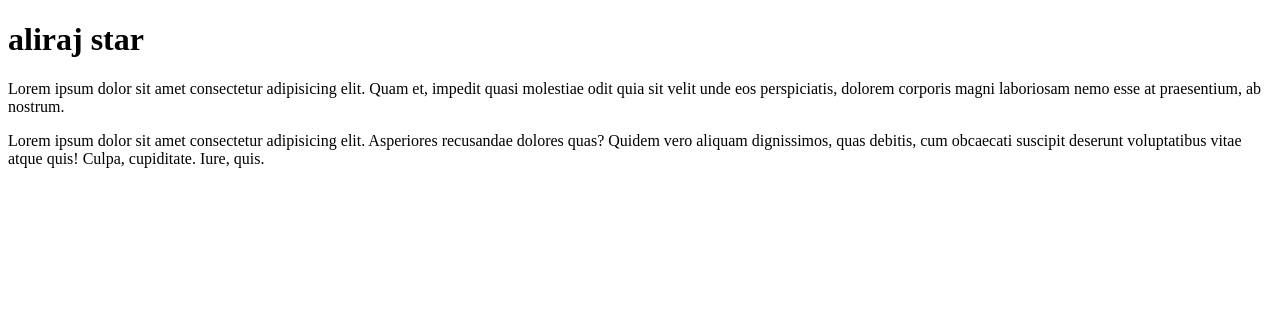
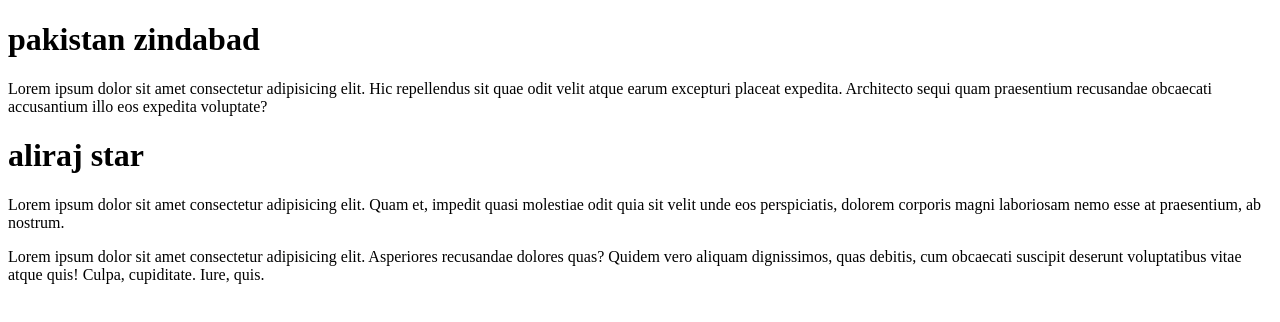
Before and after one commit to Alirajsohail/alirajsohail, a plain HTML site: page index.html in a window 1280 px wide. Drawn offline with Linux system fonts and the light colour scheme.

Commit message:
modify file

```diff
--- a/index.html
+++ b/index.html
@@ -8,6 +8,10 @@
 </head>
 
 <body>
+    <h1>pakistan zindabad</h1>
+    <p>Lorem ipsum dolor sit amet consectetur adipisicing elit. Hic repellendus sit quae odit velit atque earum
+        excepturi placeat expedita. Architecto sequi quam praesentium recusandae obcaecati accusantium illo eos expedita
+        voluptate?</p>
     <h1>aliraj star</h1>
     <p>Lorem ipsum dolor sit amet consectetur adipisicing elit. Quam et, impedit quasi molestiae odit quia sit velit
         unde eos perspiciatis, dolorem corporis magni laboriosam nemo esse at praesentium, ab nostrum.</p>
```
